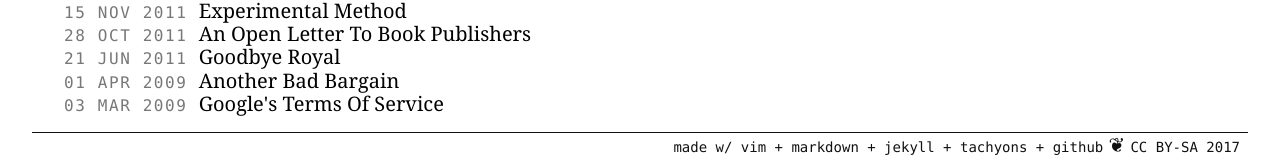
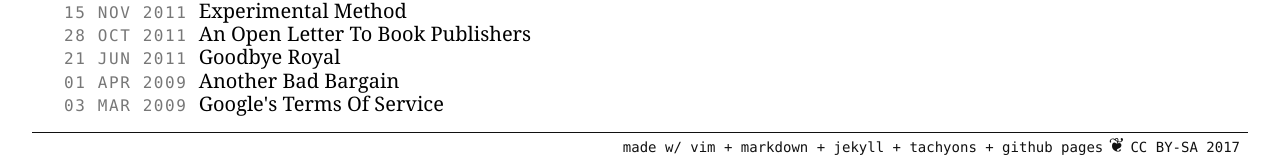
Before and after one commit to denten/denten.github.io, a Jekyll site: the page built from index.html, in a window 1280 px wide. Shown: the part 762-923 px from the top of the page. Built offline with Jekyll 4.4.1, drawn with Linux system fonts in a browser that asks for light colours; nearby versions of some CDN libraries; some web fonts are replaced; library files that are not in the unit come from our copies; the list of posts is cut into pages by our own code.

Commit message:
update footer

```diff
--- a/_includes/footer.html
+++ b/_includes/footer.html
@@ -1,5 +1,5 @@
 <div class="fl w-100 tr bt pb2 ph2 near-black">
-    <code class="f6">made w/ vim + markdown + jekyll + tachyons + github</code>
+    <code class="f6">made w/ vim + markdown + jekyll + tachyons + github pages</code>
     ❦ <code class="f6">CC BY-SA {{ site.time | date: '%Y' }}</code>
 </div>
 
```
